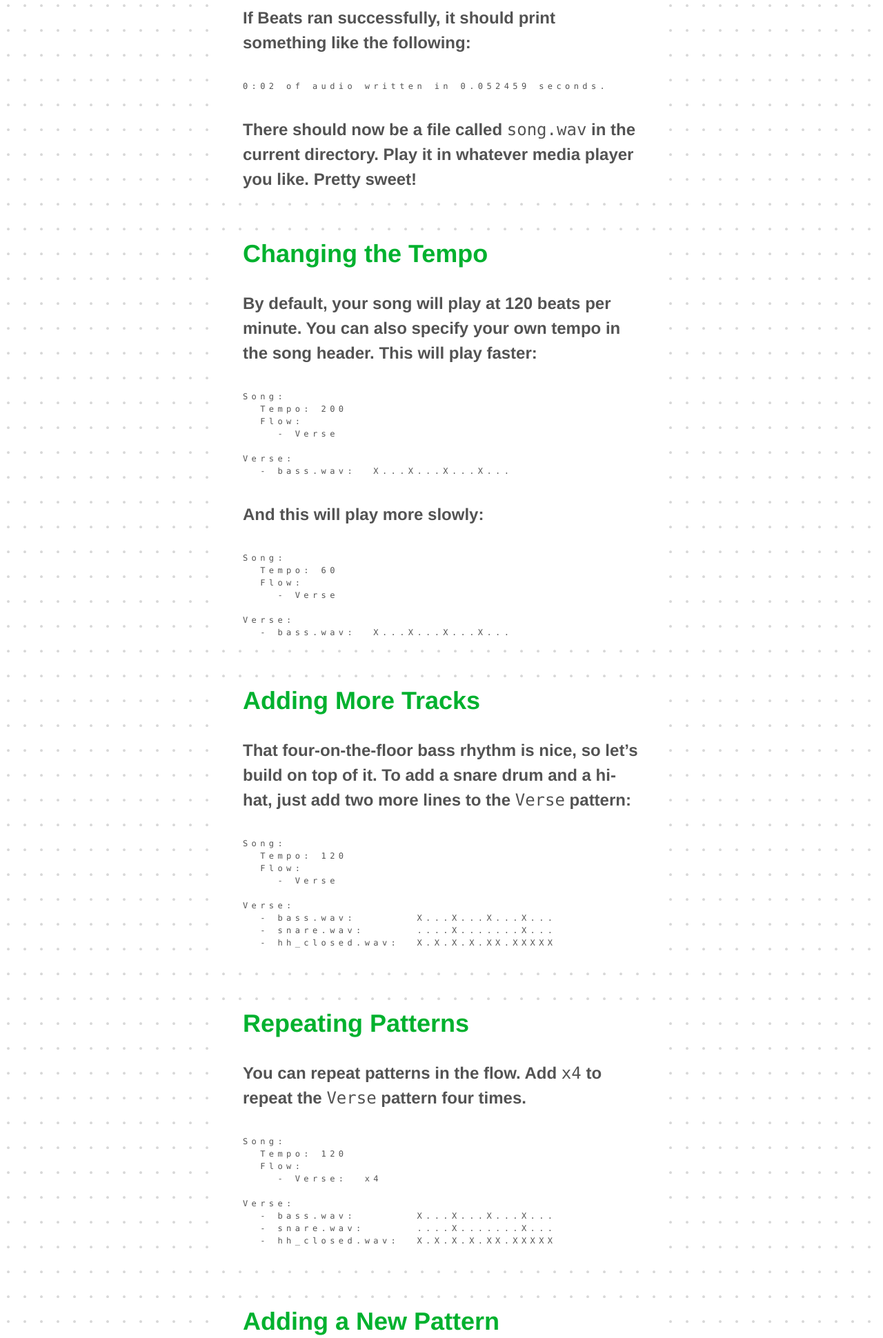
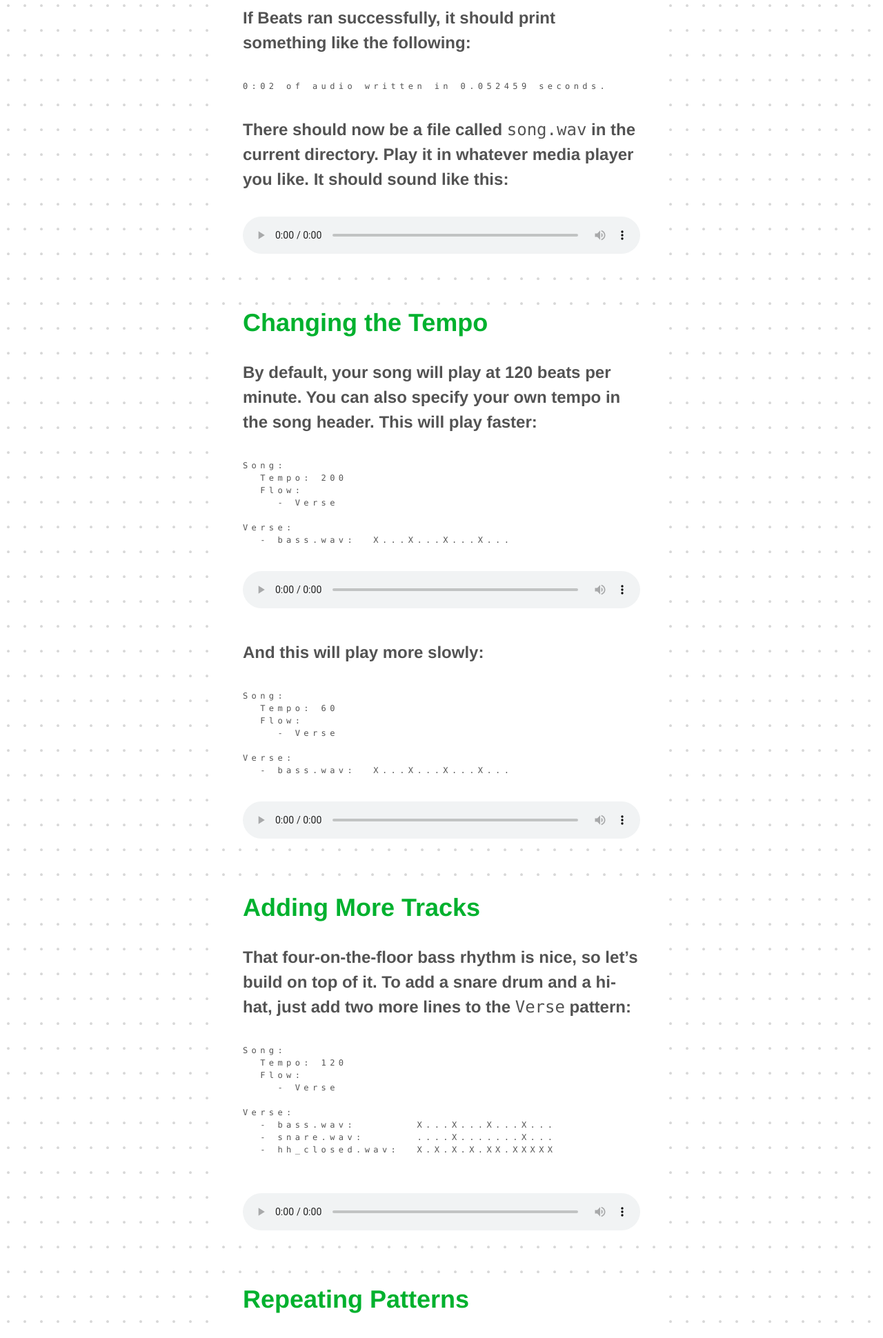
Before and after one commit to jstrait/beats, a PHP site: page /tutorial in a window 1280 px wide. Shown: the part 1126-3066 px from the top of the page at 69% size. Run offline with PHP 8.4, Linux system fonts and the light colour scheme.

Commit message:
Adding <audio> tag examples on the tutorial page

```diff
--- a/web/tutorial.php
+++ b/web/tutorial.php
@@ -18,7 +18,8 @@ Verse:
     <p><pre><code>beats song.txt song.wav</code></pre></p>
     <p>If Beats ran successfully, it should print something like the following:</p>
     <p><pre><code>0:02 of audio written in 0.052459 seconds.</code></pre></p>
-    <p>There should now be a file called <code>song.wav</code> in the current directory. Play it in whatever media player you like. Pretty sweet!</p>
+    <p>There should now be a file called <code>song.wav</code> in the current directory. Play it in whatever media player you like. It should sound like this:</p>
+    <p><audio class="home-page" src="/media/tutorial_1.wav" controls>Your browser can't play this audio file.</audio></p>
   </div>
   <div class="content-box">
   <h2>Changing the Tempo</h2>
@@ -30,6 +31,7 @@ Verse:
 
 Verse:
   - bass.wav:  X...X...X...X...</code></pre></p>
+  <p><audio class="home-page" src="/media/tutorial_2_fast.wav" controls>Your browser can't play this audio file.</audio></p>
   <p>And this will play more slowly:</p>
   <p><pre><code>Song:
   Tempo: 60
@@ -38,6 +40,7 @@ Verse:
 
 Verse:
   - bass.wav:  X...X...X...X...</code></pre></p>
+  <p><audio class="home-page" src="/media/tutorial_2_slow.wav" controls>Your browser can't play this audio file.</audio></p>
   </div>
   <div class="content-box">
   <h2>Adding More Tracks</h2>
@@ -53,6 +56,7 @@ Verse:
   - hh_closed.wav:  X.X.X.X.XX.XXXXX
 
 </code></pre></p>
+  <p><audio class="home-page" src="/media/tutorial_3.wav" controls>Your browser can't play this audio file.</audio></p>
   </div>
   <div class="content-box">
   <h2>Repeating Patterns</h2>
@@ -68,6 +72,7 @@ Verse:
   - hh_closed.wav:  X.X.X.X.XX.XXXXX
 
 </code></pre></p>
+  <p><audio class="home-page" src="/media/tutorial_4.wav" controls>Your browser can't play this audio file.</audio></p>
   </div>
   <div class="content-box">
   <h2>Adding a New Pattern</h2>
@@ -90,5 +95,6 @@ Chorus:
   - conga_low.wav:    X.....X.X..X....|X.X....XX.X.....
   - conga_high.wav:   ....X....X......|................
   - cowbell_high.wav: ................|..............X.</code></pre></p>
+  <p><audio class="home-page" src="/media/tutorial_5.wav" controls>Your browser can't play this audio file.</audio></p>
   </div>
 <? drawFooter(); ?>
```
Also changed, not shown: 6 other files.
